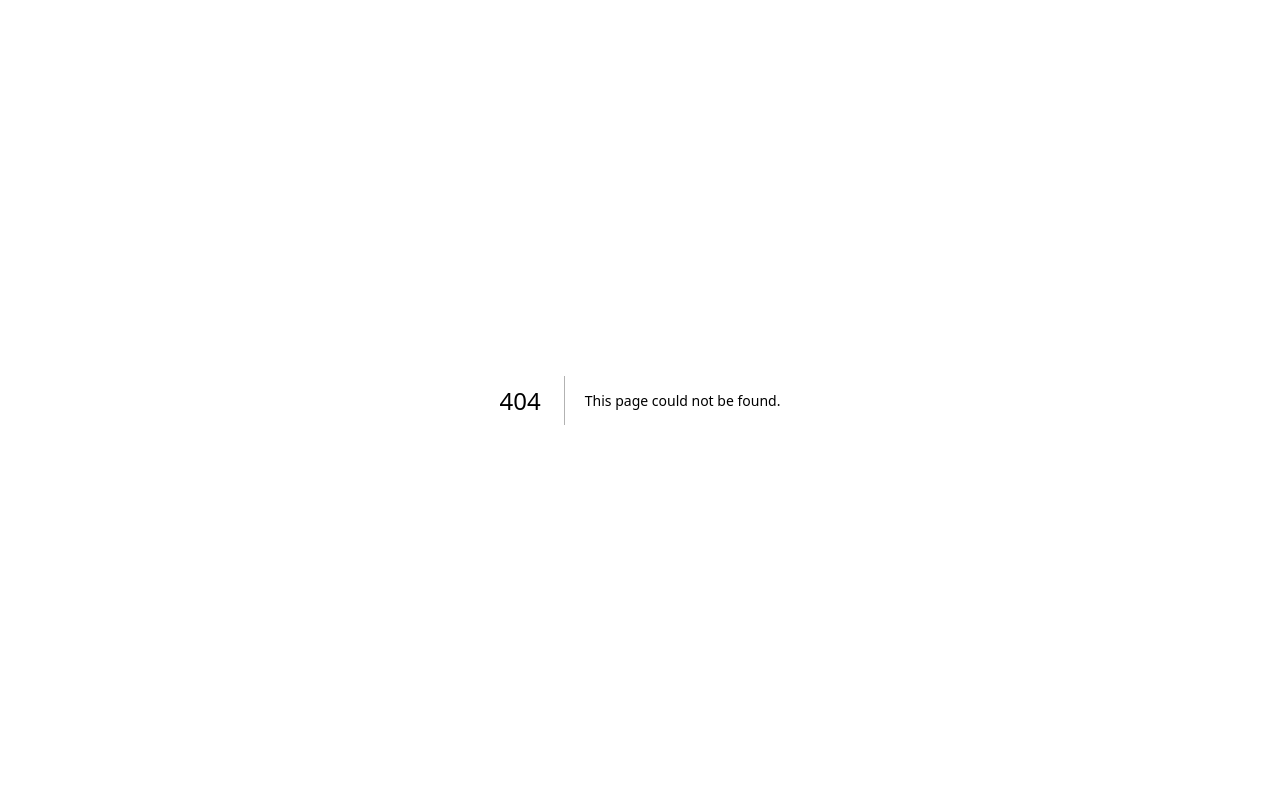
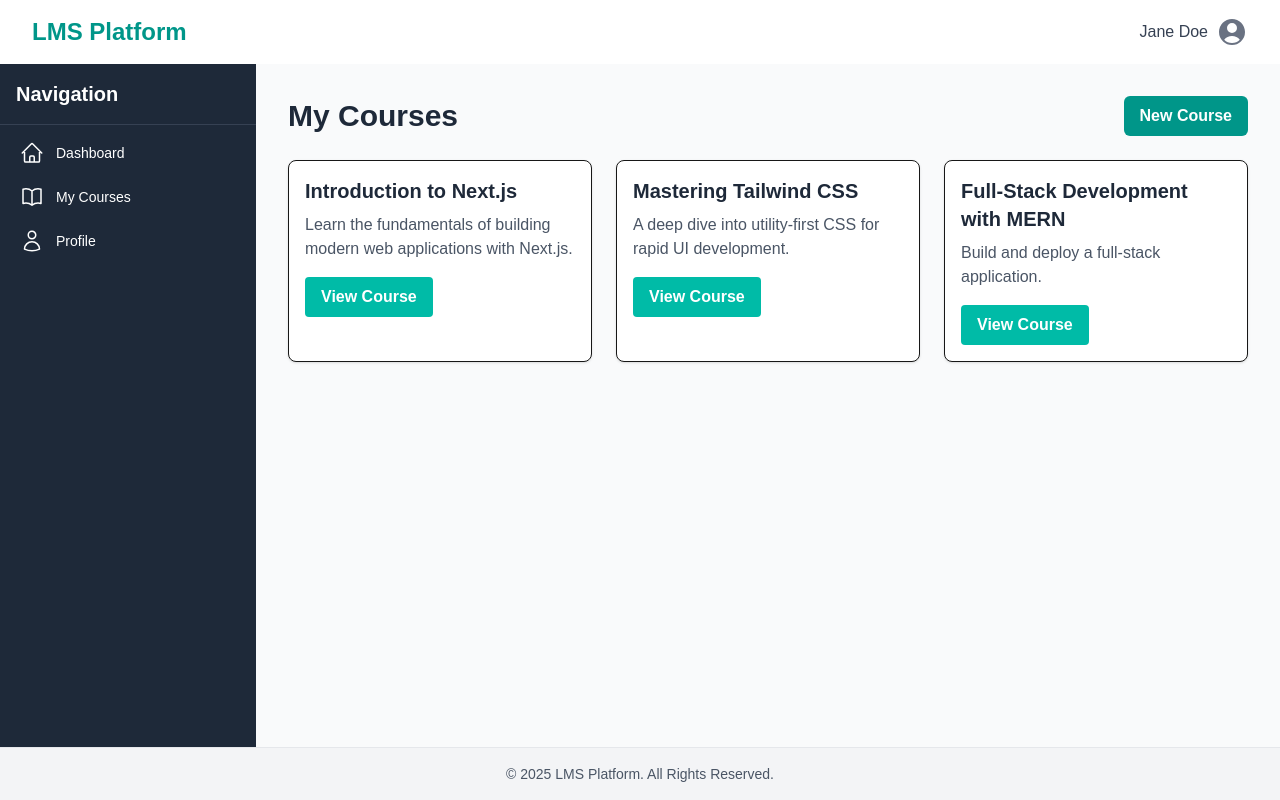
Before and after one commit to Sujaykiran2102/lms-project, a Next.js app: page /dashboard in a window 1280 px wide. Before the commit this address had no page. Built offline with nearby package versions, Linux system fonts and the light colour scheme.

Commit message:
Setted up UI Components

```diff
--- /dev/null
+++ b/app/api/auth/[...nextauth]/route.js
@@ -0,0 +1,36 @@
+// app/api/auth/[...nextauth]/route.js
+import NextAuth from "next-auth";
+import CredentialsProvider from "next-auth/providers/credentials";
+
+const authOptions = {
+  providers: [
+    // We will configure providers here later (e.g., Google, GitHub, or custom credentials)
+    // For now, we add a placeholder credentials provider.
+    CredentialsProvider({
+      name: "Credentials",
+      credentials: {
+        username: { label: "Username", type: "text" },
+        password: { label: "Password", type: "password" }
+      },
+      async authorize(credentials, req) {
+        // Add logic here to look up the user from the credentials supplied
+        // For now, we'll return a mock user if the credentials are correct
+        const user = { id: "1", name: "J Smith", email: "jsmith@example.com" };
+
+        if (user) {
+          return user; // Any object returned will be saved in the session
+        } else {
+          return null; // If you return null, an error will be displayed
+        }
+      }
+    })
+  ],
+  secret: process.env.NEXTAUTH_SECRET,
+  pages: {
+    signIn: '/login', // Redirect users to our custom login page
+  },
+};
+
+const handler = NextAuth(authOptions);
+
+export { handler as GET, handler as POST };
--- /dev/null
+++ b/app/dashboard/layout.js
@@ -0,0 +1,23 @@
+// app/dashboard/layout.js
+import Navbar from '@/components/layout/Navbar';
+import Sidebar from '@/components/layout/Sidebar';
+import Footer from '@/components/layout/Footer';
+
+export default function DashboardLayout({ children }) {
+  return (
+    <div className="min-h-screen flex flex-col">
+      <Navbar />
+      <div className="flex flex-1">
+        {/* Sidebar for desktop, hidden on mobile */}
+        <div className="hidden md:flex">
+          <Sidebar />
+        </div>
+        {/* Main content */}
+        <main className="flex-1 bg-gray-50 p-4 sm:p-6 lg:p-8">
+          {children}
+        </main>
+      </div>
+      <Footer />
+    </div>
+  );
+}
--- /dev/null
+++ b/app/dashboard/page.js
@@ -0,0 +1,28 @@
+// app/dashboard/page.js
+import CourseCard from "@/components/CourseCard";
+import Button from "@/components/ui/Button";
+
+export default function DashboardPage() {
+  return (
+    <div>
+      <div className="flex justify-between items-center mb-6">
+        <h1 className="text-3xl font-bold text-gray-800">My Courses</h1>
+        <Button variant="primary">New Course</Button>
+      </div>
+      <div className="grid grid-cols-1 md:grid-cols-2 lg:grid-cols-3 gap-6">
+        <CourseCard
+          title="Introduction to Next.js"
+          description="Learn the fundamentals of building modern web applications with Next.js."
+        />
+        <CourseCard
+          title="Mastering Tailwind CSS"
+          description="A deep dive into utility-first CSS for rapid UI development."
+        />
+        <CourseCard
+          title="Full-Stack Development with MERN"
+          description="Build and deploy a full-stack application."
+        />
+      </div>
+    </div>
+  );
+}
--- /dev/null
+++ b/app/login/page.js
@@ -0,0 +1,28 @@
+// app/login/page.js
+import Navbar from "@/components/Navbar";
+
+export default function LoginPage() {
+  return (
+    <div>
+      <Navbar />
+      <main className="container mx-auto mt-10 p-4">
+        <div className="max-w-md mx-auto bg-white p-8 rounded-lg shadow-md">
+          <h1 className="text-2xl font-bold mb-6 text-center text-gray-800">Login to Your Account</h1>
+          <form className="space-y-4">
+            <div>
+              <label htmlFor="email" className="block text-sm font-medium text-gray-700">Email Address</label>
+              <input type="email" id="email" className="mt-1 block w-full px-3 py-2 border border-gray-300 rounded-md shadow-sm focus:outline-none focus:ring-teal-500 focus:border-teal-500"/>
+            </div>
+            <div>
+              <label htmlFor="password" className="block text-sm font-medium text-gray-700">Password</label>
+              <input type="password" id="password" className="mt-1 block w-full px-3 py-2 border border-gray-300 rounded-md shadow-sm focus:outline-none focus:ring-teal-500 focus:border-teal-500"/>
+            </div>
+            <button type="submit" className="w-full bg-teal-500 text-white font-bold py-2 px-4 rounded hover:bg-teal-600">
+              Log In
+            </button>
+          </form>
+        </div>
+      </main>
+    </div>
+  );
+}
--- /dev/null
+++ b/components/CourseCard.js
@@ -0,0 +1,12 @@
+// components/CourseCard.js
+export default function CourseCard({ title, description }) {
+  return (
+    <div className="border rounded-lg p-4 shadow-sm hover:shadow-lg transition-shadow bg-white">
+      <h3 className="text-xl font-semibold text-gray-800 mb-2">{title}</h3>
+      <p className="text-gray-600 mb-4">{description}</p>
+      <button className="bg-teal-500 text-white font-bold py-2 px-4 rounded hover:bg-teal-600">
+        View Course
+      </button>
+    </div>
+  );
+}
--- /dev/null
+++ b/components/layout/Footer.js
@@ -0,0 +1,13 @@
+// components/layout/Footer.js
+export default function Footer() {
+  const currentYear = new Date().getFullYear();
+  return (
+    <footer className="bg-gray-100 border-t border-gray-200 mt-auto">
+      <div className="container mx-auto py-4 px-4 sm:px-6 lg:px-8">
+        <p className="text-center text-sm text-gray-600">
+          © {currentYear} LMS Platform. All Rights Reserved.
+        </p>
+      </div>
+    </footer>
+  );
+}
--- /dev/null
+++ b/components/layout/Navbar.js
@@ -0,0 +1,26 @@
+// components/layout/Navbar.js
+import Link from 'next/link';
+import { UserCircleIcon } from '@heroicons/react/24/solid'; // We'll use an icon library
+
+export default function Navbar() {
+  return (
+    <nav className="bg-white shadow-md">
+      <div className="container mx-auto px-4 sm:px-6 lg:px-8">
+        <div className="flex justify-between items-center h-16">
+          {/* Logo */}
+          <div className="flex-shrink-0">
+            <Link href="/" className="text-2xl font-bold text-teal-600">
+              LMS Platform
+            </Link>
+          </div>
+
+          {/* User Profile */}
+          <div className="flex items-center space-x-2">
+            <span className="text-gray-700">Jane Doe</span>
+            <UserCircleIcon className="h-8 w-8 text-gray-500" />
+          </div>
+        </div>
+      </div>
+    </nav>
+  );
+}
--- /dev/null
+++ b/components/layout/Sidebar.js
@@ -0,0 +1,31 @@
+// components/layout/Sidebar.js
+import Link from 'next/link';
+import { HomeIcon, BookOpenIcon, UserIcon } from '@heroicons/react/24/outline';
+
+const navigation = [
+  { name: 'Dashboard', href: '/dashboard', icon: HomeIcon },
+  { name: 'My Courses', href: '/dashboard/courses', icon: BookOpenIcon },
+  { name: 'Profile', href: '/dashboard/profile', icon: UserIcon },
+];
+
+export default function Sidebar() {
+  return (
+    <div className="w-64 bg-gray-800 text-white flex flex-col">
+      <div className="p-4 border-b border-gray-700">
+        <h2 className="text-xl font-semibold">Navigation</h2>
+      </div>
+      <nav className="flex-1 p-2 space-y-1">
+        {navigation.map((item) => (
+          <Link
+            key={item.name}
+            href={item.href}
+            className="flex items-center px-3 py-2 text-sm font-medium rounded-md hover:bg-gray-700"
+          >
+            <item.icon className="h-6 w-6 mr-3" aria-hidden="true" />
+            {item.name}
+          </Link>
+        ))}
+      </nav>
+    </div>
+  );
+}
--- /dev/null
+++ b/components/ui/Button.js
@@ -0,0 +1,19 @@
+// components/ui/Button.js
+import clsx from 'clsx';
+
+export default function Button({ children, className, variant = 'primary', ...props }) {
+  const baseStyles = 'inline-flex items-center justify-center rounded-md px-4 py-2 font-semibold focus:outline-none focus:ring-2 focus:ring-offset-2 transition-colors';
+
+  const variants = {
+    primary: 'bg-teal-600 text-white hover:bg-teal-700 focus:ring-teal-500',
+    secondary: 'bg-gray-200 text-gray-800 hover:bg-gray-300 focus:ring-gray-400',
+  };
+
+  const buttonClasses = clsx(baseStyles, variants[variant], className);
+
+  return (
+    <button className={buttonClasses} {...props}>
+      {children}
+    </button>
+  );
+}
--- /dev/null
+++ b/components/ui/Input.js
@@ -0,0 +1,16 @@
+// components/ui/Input.js
+export default function Input({ id, label, type = 'text', className, ...props }) {
+  return (
+    <div>
+      <label htmlFor={id} className="block text-sm font-medium text-gray-700 mb-1">
+        {label}
+      </label>
+      <input
+        id={id}
+        type={type}
+        className={`mt-1 block w-full px-3 py-2 border border-gray-300 rounded-md shadow-sm focus:outline-none focus:ring-teal-500 focus:border-teal-500 sm:text-sm ${className}`}
+        {...props}
+      />
+    </div>
+  );
+}
```
Also changed, not shown: package.json (+8 -4 lines), 2 other files (tests, documents, lock files or other folders).
